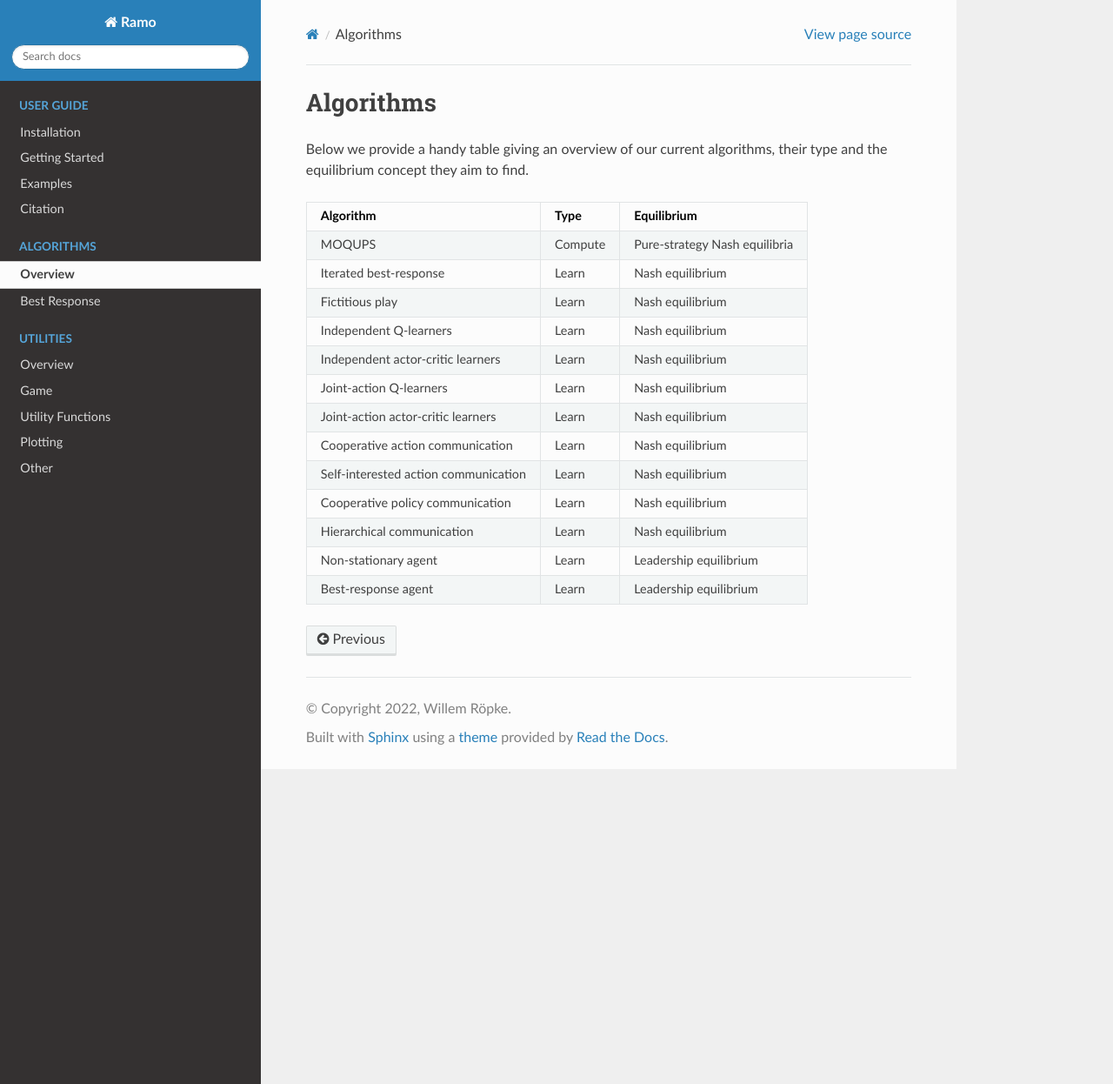
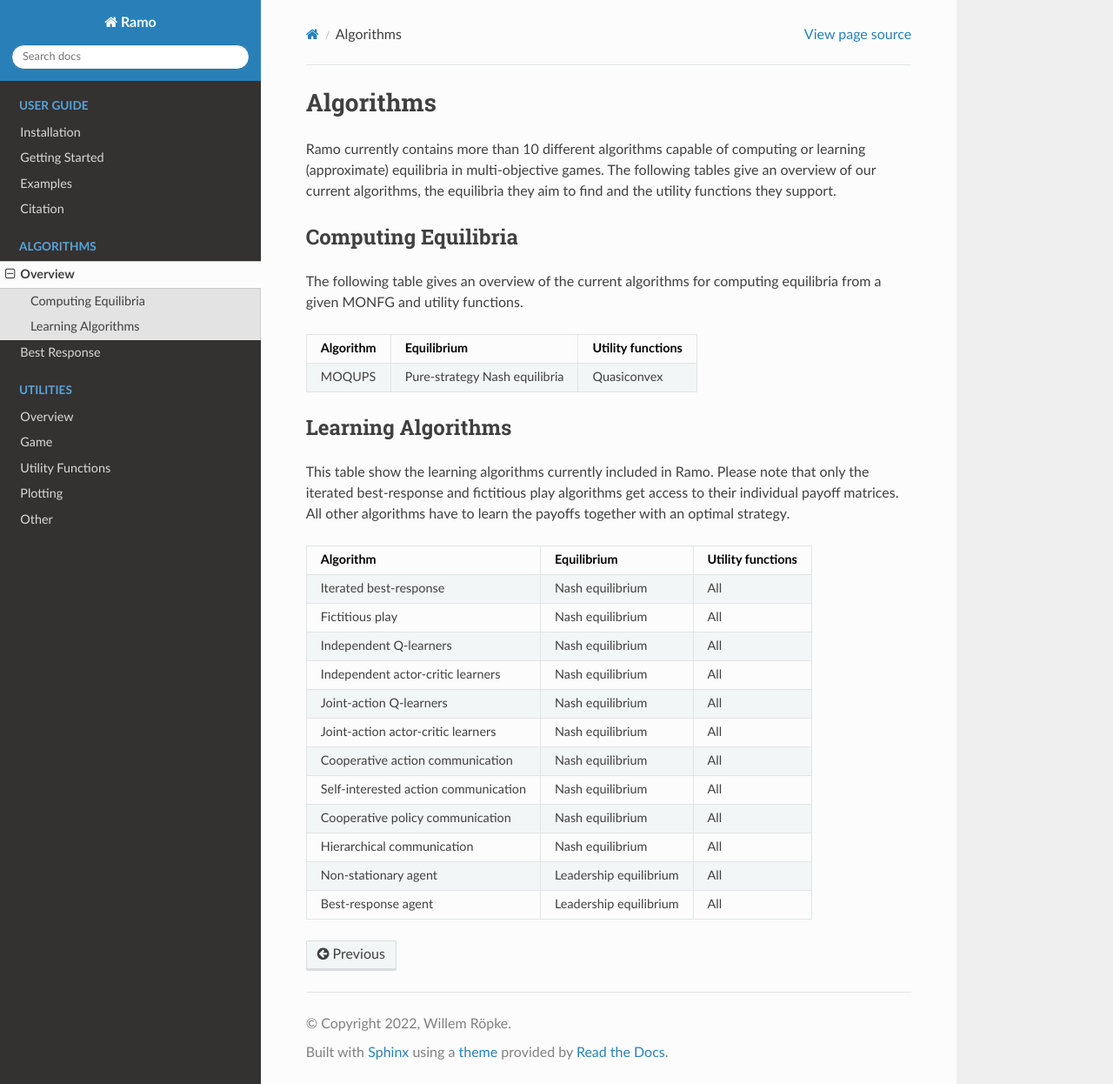
Before and after one commit to wilrop/ramo, a Sphinx documentation site: the page built from docs/source/algorithms.rst, in a window 1280 px wide and 1246 px high. Shown: the whole window at 87% size. Built offline with Sphinx 7.4.7 and the Read the Docs theme 2.0.0, drawn with Linux system fonts in a browser that asks for light colours.

Commit message:
Update algorithms overview

```diff
--- a/docs/source/algorithms.rst
+++ b/docs/source/algorithms.rst
@@ -1,33 +1,46 @@
 Algorithms
 =====================
-Below we provide a handy table giving an overview of our current algorithms, their type and the equilibrium concept they aim to find.
+Ramo currently contains more than 10 different algorithms capable of computing or learning (approximate) equilibria in multi-objective games. The following tables give an overview of our current algorithms, the equilibria they aim to find and the utility functions they support.
 
-+--------------------------------------+---------+-------------------------------+
-| Algorithm                            | Type    | Equilibrium                   |
-+======================================+=========+===============================+
-| MOQUPS                               | Compute | Pure-strategy Nash equilibria |
-+--------------------------------------+---------+-------------------------------+
-| Iterated best-response               | Learn   | Nash equilibrium              |
-+--------------------------------------+---------+-------------------------------+
-| Fictitious play                      | Learn   | Nash equilibrium              |
-+--------------------------------------+---------+-------------------------------+
-| Independent Q-learners               | Learn   | Nash equilibrium              |
-+--------------------------------------+---------+-------------------------------+
-| Independent actor-critic learners    | Learn   | Nash equilibrium              |
-+--------------------------------------+---------+-------------------------------+
-| Joint-action Q-learners              | Learn   | Nash equilibrium              |
-+--------------------------------------+---------+-------------------------------+
-| Joint-action actor-critic learners   | Learn   | Nash equilibrium              |
-+--------------------------------------+---------+-------------------------------+
-| Cooperative action communication     | Learn   | Nash equilibrium              |
-+--------------------------------------+---------+-------------------------------+
-| Self-interested action communication | Learn   | Nash equilibrium              |
-+--------------------------------------+---------+-------------------------------+
-| Cooperative policy communication     | Learn   | Nash equilibrium              |
-+--------------------------------------+---------+-------------------------------+
-| Hierarchical communication           | Learn   | Nash equilibrium              |
-+--------------------------------------+---------+-------------------------------+
-| Non-stationary agent                 | Learn   | Leadership equilibrium        |
-+--------------------------------------+---------+-------------------------------+
-| Best-response agent                  | Learn   | Leadership equilibrium        |
-+--------------------------------------+---------+-------------------------------+
+Computing Equilibria
+-----------------
+The following table gives an overview of the current algorithms for computing equilibria from a given MONFG and utility functions.
+
++--------------------------------------+-------------------------------+-------------------+
+| Algorithm                            | Equilibrium                   | Utility functions |
++======================================+===============================+===================+
+| MOQUPS                               | Pure-strategy Nash equilibria | Quasiconvex       |
++--------------------------------------+-------------------------------+-------------------+
+
+
+Learning Algorithms
+-----------------
+This table show the learning algorithms currently included in Ramo. Please note that only the iterated best-response and fictitious play algorithms get access to their individual payoff matrices. All other algorithms have to learn the payoffs together with an optimal strategy.
+
++--------------------------------------+-------------------------------+-------------------+
+| Algorithm                            | Equilibrium                   | Utility functions |
++======================================+===============================+===================+
+| Iterated best-response               | Nash equilibrium              | All               |
++--------------------------------------+-------------------------------+-------------------+
+| Fictitious play                      | Nash equilibrium              | All               |
++--------------------------------------+-------------------------------+-------------------+
+| Independent Q-learners               | Nash equilibrium              | All               |
++--------------------------------------+-------------------------------+-------------------+
+| Independent actor-critic learners    | Nash equilibrium              | All               |
++--------------------------------------+-------------------------------+-------------------+
+| Joint-action Q-learners              | Nash equilibrium              | All               |
++--------------------------------------+-------------------------------+-------------------+
+| Joint-action actor-critic learners   | Nash equilibrium              | All               |
++--------------------------------------+-------------------------------+-------------------+
+| Cooperative action communication     | Nash equilibrium              | All               |
++--------------------------------------+-------------------------------+-------------------+
+| Self-interested action communication | Nash equilibrium              | All               |
++--------------------------------------+-------------------------------+-------------------+
+| Cooperative policy communication     | Nash equilibrium              | All               |
++--------------------------------------+-------------------------------+-------------------+
+| Hierarchical communication           | Nash equilibrium              | All               |
++--------------------------------------+-------------------------------+-------------------+
+| Non-stationary agent                 | Leadership equilibrium        | All               |
++--------------------------------------+-------------------------------+-------------------+
+| Best-response agent                  | Leadership equilibrium        | All               |
++--------------------------------------+-------------------------------+-------------------+
```
